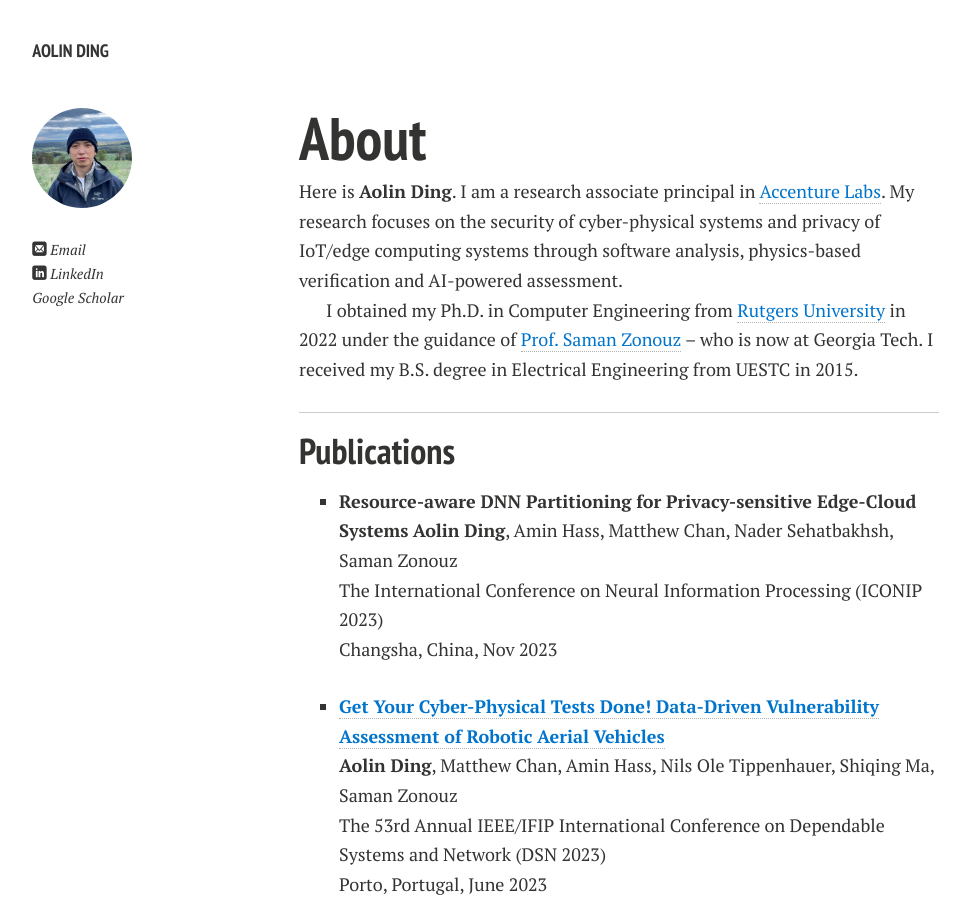
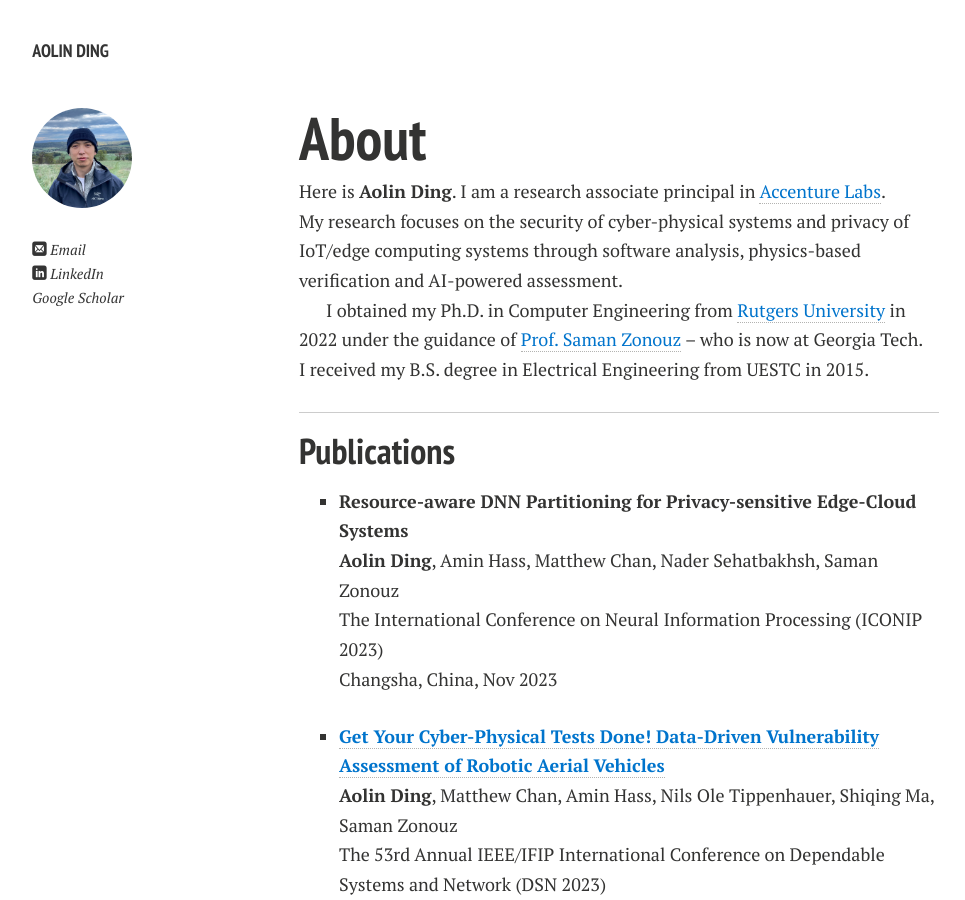
Before and after one commit to aolind/aolind.github.io, a Jekyll site: the page built from index.md, in a window 1280 px wide and 900 px high. Shown: the whole window, without its empty margins (21-986 px from the left). Built offline with Jekyll 4.4.1, drawn with Linux system fonts in a browser that asks for light colours; nearby versions of some CDN libraries; comment, search, counter and statistics services are not loaded; a style sheet for code colours, icons or effects is not loaded; our own code applies the rules of GitHub Pages for plain Markdown files.

Commit message:
Fix formats

```diff
--- a/index.md
+++ b/index.md
@@ -4,9 +4,11 @@ layout: page
 
 # About
 
-Here is **Aolin Ding**. I am a research associate principal in [<font color='0074cc'>Accenture Labs</font>](https://www.accenture.com/us-en/about/accenture-labs-index). My research focuses on the security of cyber-physical systems and privacy of IoT/edge computing systems through software analysis, physics-based verification and AI-powered assessment.
+Here is **Aolin Ding**. I am a research associate principal in [<font color='0074cc'>Accenture Labs</font>](https://www.accenture.com/us-en/about/accenture-labs-index).\
+My research focuses on the security of cyber-physical systems and privacy of IoT/edge computing systems through software analysis, physics-based verification and AI-powered assessment.
 
-I obtained my Ph.D. in Computer Engineering from [<font color='0074cc'>Rutgers University</font>](https://www.ece.rutgers.edu/) in 2022 under the guidance of [<font color='0074cc'>Prof. Saman Zonouz</font>](https://sites.google.com/site/samanzonouz4n6/saman-zonouz) – who is now at Georgia Tech. I received my B.S. degree in Electrical Engineering from UESTC in 2015.
+I obtained my Ph.D. in Computer Engineering from [<font color='0074cc'>Rutgers University</font>](https://www.ece.rutgers.edu/) in 2022 under the guidance of [<font color='0074cc'>Prof. Saman Zonouz</font>](https://sites.google.com/site/samanzonouz4n6/saman-zonouz) – who is now at Georgia Tech.\
+I received my B.S. degree in Electrical Engineering from UESTC in 2015.
 
 ---
 
@@ -17,7 +19,7 @@ Minxue Tang, Anna Dai, Louis DiValentin, **Aolin Ding**, Amin Hass, Yiran Chen,
 The 33st USENIX Security Symposium (USENIX Security 2024)\
 Philadelphia, PA, Aug 2024
 </br> -->
-- **Resource-aware DNN Partitioning for Privacy-sensitive Edge-Cloud Systems**
+- **Resource-aware DNN Partitioning for Privacy-sensitive Edge-Cloud Systems**\
 **Aolin Ding**, Amin Hass, Matthew Chan, Nader Sehatbakhsh, Saman Zonouz\
 The International Conference on Neural Information Processing (ICONIP 2023)\
 Changsha, China, Nov 2023
```
